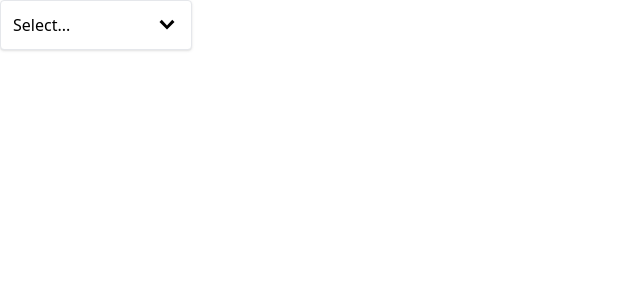
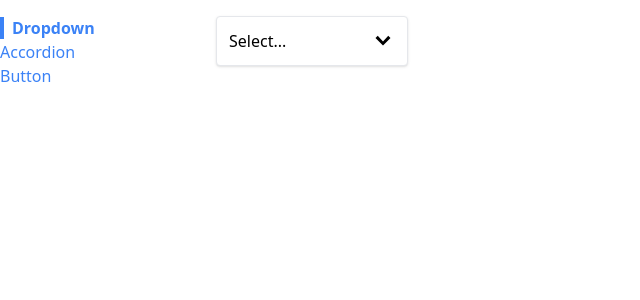
Before and after one commit to rosskovt/components, a React (Create React App) app: page / in a window 1280 px wide. Shown: the top 300 px of the page, without its empty margins (0-640 px from the left). Built offline with nearby package versions, Linux system fonts and the light colour scheme.

Commit message:
sidebar component added

```diff
--- a/src/App.js
+++ b/src/App.js
@@ -1,27 +1,26 @@
-import { useState } from "react";
-import Dropdown from "./components/Dropdown";
-
+import Sidebar from "./components/Sidebar";
+import Route from "./components/Route";
+import AccordionPage from './pages/AccordionPage';
+import DropdownPage from './pages/DropdownPage';
+import ButtonPage from './pages/ButtonPage';
 
 function App() {
-    const [selection, setSelection] = useState(null);
-
-    const handleSelection = (option) => {
-        setSelection(option);
-    }
-    console.log(selection);
-    const options = [
-        { label: 'Red', value: 'red' },
-        { label: 'Green', value: 'green' },
-        { label: 'Blue', value: 'blue' },
-    ];
-
     return (
-        <div><Dropdown
-            options={options}
-            value={selection}
-            onChange={handleSelection} />
+        <div className="container mx-auto grid grid-cols-6 gap-4 mt-4">
+            <Sidebar />
+            <div className="col-span-5">
+                <Route path="/accordion">
+                    <AccordionPage />
+                </Route>
+                <Route path="/">
+                    <DropdownPage />
+                </Route>
+                <Route path="/buttons">
+                    <ButtonPage />
+                </Route>
+            </div>
         </div>
-    )
+    );
 
 };
 
--- /dev/null
+++ b/src/components/Link.js
@@ -0,0 +1,30 @@
+import classNames from "classnames";
+import useNavigationContext from "../hooks/use-navigation";
+
+function Link({ to, children, className, activeClassName }) {
+    const { navigate, currentPath } = useNavigationContext();
+
+    const classes = classNames(
+        'text-blue-500',
+        className,
+        currentPath === to && activeClassName
+    );
+
+    const handleClick = (event) => {
+        if (event.metaKey || event.ctrlKey) {
+            return;
+        }
+
+        event.preventDefault();
+        navigate(to);
+    };
+
+    return (
+        <div>
+            <a
+                className={classes} onClick={handleClick} href={to}>{children}</a>
+        </div>
+    )
+}
+
+export default Link;
--- /dev/null
+++ b/src/components/Route.js
@@ -0,0 +1,11 @@
+import useNavigationContext from "../hooks/use-navigation";
+
+function Route({ path, children }) {
+    const { currentPath } = useNavigationContext();
+    if (path === currentPath) {
+        return children;
+    }
+    return null;
+};
+
+export default Route;
--- /dev/null
+++ b/src/components/Sidebar.js
@@ -0,0 +1,29 @@
+import Link from "./Link";
+
+function Sidebar() {
+    const links = [
+        { labelToShow: 'Dropdown', path: '/' },
+        { labelToShow: 'Accordion', path: '/accordion' },
+        { labelToShow: 'Button', path: '/buttons' },
+
+
+    ]
+    const renderedLinks = links.map((link) => {
+        return <Link
+            key={link.labelToShow}
+            to={link.path}
+            className="mb-3"
+            activeClassName="font-bold border-l-4 border-blue-500 pl-2"
+        >
+            {link.labelToShow}
+        </Link>
+    });
+
+    return (
+        <div className="sticky overflow-y-scroll top-0 flex flex-col items-start">
+            {renderedLinks}
+        </div>
+    )
+};
+
+export default Sidebar;
--- /dev/null
+++ b/src/context/navigation.js
@@ -0,0 +1,32 @@
+import { createContext, useState, useEffect } from "react";
+
+const NavigationContext = createContext();
+
+function NavigationProvider({ children }) {
+
+    const [currentPath, setCurrentPath] = useState(window.location.pathname);
+
+    useEffect(() => {
+        const handler = () => {
+            setCurrentPath(window.location.pathname);
+        };
+        window.addEventListener('popstate', handler);
+        return () => {
+            window.removeEventListener('popstate', handler);
+        };
+    }, []);
+
+    const navigate = (to) => {
+        window.history.pushState({}, '', to);
+        setCurrentPath(to);
+    };
+
+    return (
+        <NavigationContext.Provider value={{ currentPath, navigate }}>
+            {children}
+        </NavigationContext.Provider>
+    );
+};
+
+export { NavigationProvider };
+export default NavigationContext;
--- /dev/null
+++ b/src/hooks/use-navigation.js
@@ -0,0 +1,8 @@
+import { useContext } from "react";
+import NavigationContext from "../context/navigation";
+
+function useNavigationContext() {
+    return useContext(NavigationContext);
+}
+
+export default useNavigationContext;
--- a/src/index.js
+++ b/src/index.js
@@ -3,8 +3,13 @@
 import React from "react";
 import ReactDOM from "react-dom/client";
 import App from "./App";
+import { NavigationProvider } from './context/navigation';
 
 const el = document.getElementById('root');
 const root = ReactDOM.createRoot(el);
 
-root.render(<App />);
+root.render(
+    <NavigationProvider>
+        <App />
+    </NavigationProvider>
+);
--- a/src/pages/AccordionPages.js
+++ b/src/pages/AccordionPage.js
@@ -1,6 +1,6 @@
-import Accordion from './components/Accordion';
+import Accordion from '../components/Accordion';
 
-function Accordionpage() {
+function AccordionPage() {
     const items = [
         {
             id: "sdgfr",
@@ -23,4 +23,4 @@
     )
 };
 
-export default Accordionpage;
+export default AccordionPage;
--- /dev/null
+++ b/src/pages/DropdownPage.js
@@ -0,0 +1,28 @@
+import { useState } from "react";
+import Dropdown from "../components/Dropdown";
+
+
+function DropdownPage() {
+    const [selection, setSelection] = useState(null);
+
+    const handleSelection = (option) => {
+        setSelection(option);
+    }
+    console.log(selection);
+    const options = [
+        { label: 'Red', value: 'red' },
+        { label: 'Green', value: 'green' },
+        { label: 'Blue', value: 'blue' },
+    ];
+
+    return (
+        <div><Dropdown
+            options={options}
+            value={selection}
+            onChange={handleSelection} />
+        </div>
+    )
+
+};
+
+export default DropdownPage;
```
